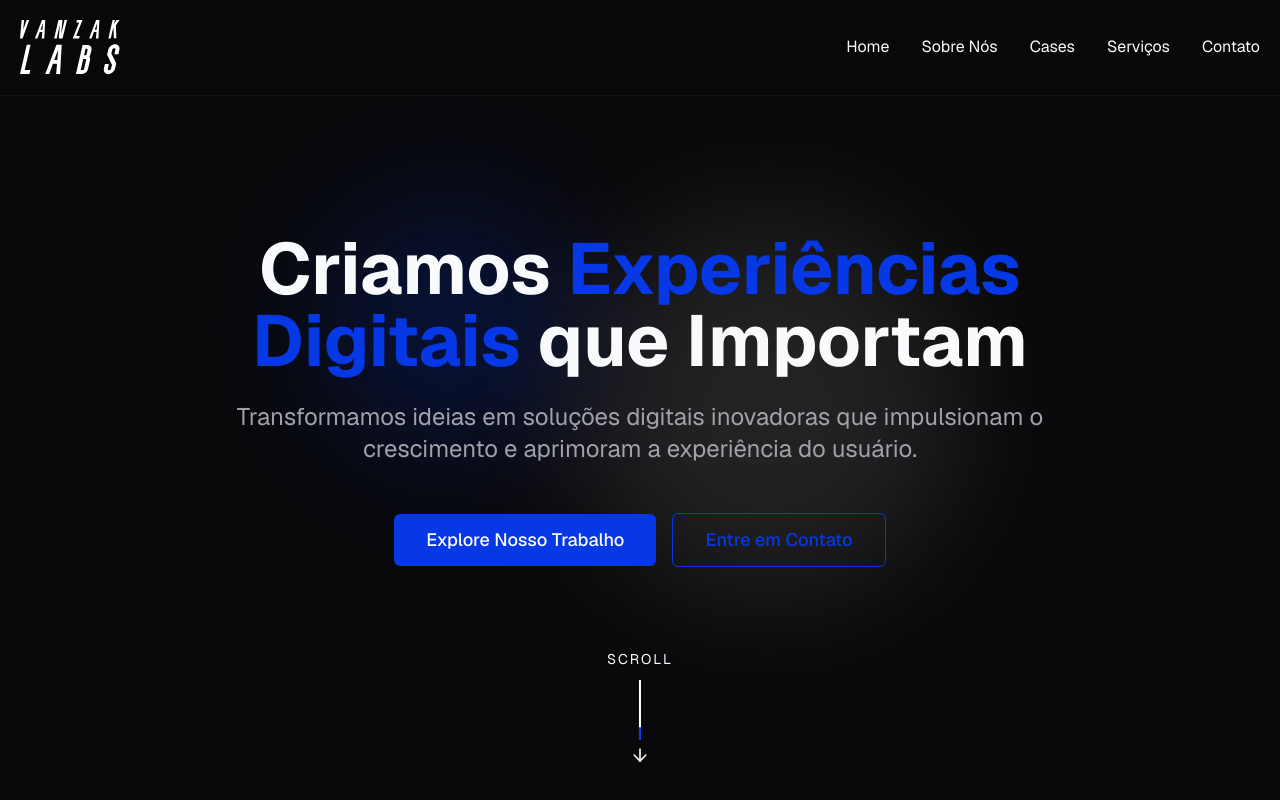
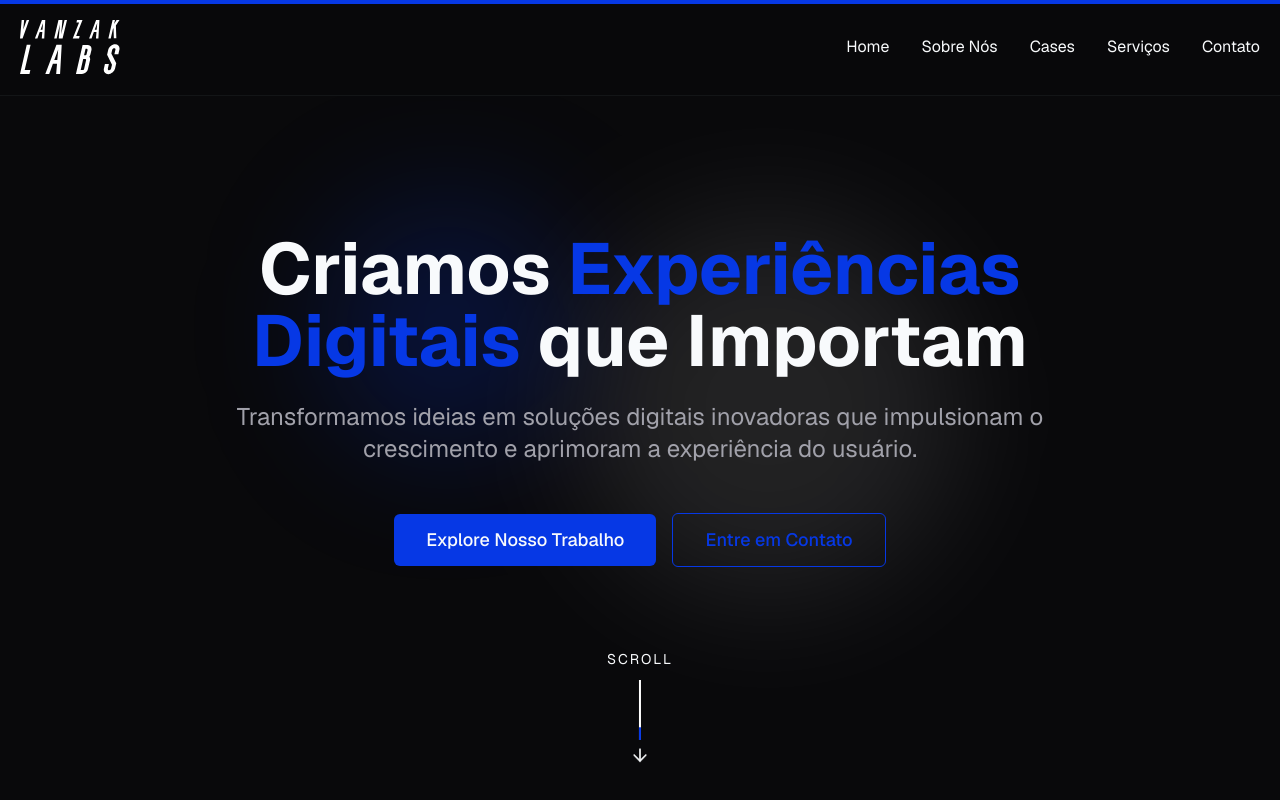
Before and after one commit to annaclaraf/vanzak-redesign, a Next.js app: page / in a window 1280 px wide. Shown: the top 800 px of the page. Built offline with nearby package versions, Linux system fonts and the light colour scheme.

Commit message:
feat: add progress scroll component for visualizing scroll progress

```diff
--- a/src/app/layout.tsx
+++ b/src/app/layout.tsx
@@ -3,6 +3,7 @@
 import { CustomCursor } from "@/components/custom-cursor";
 import { Header } from "@/components/header";
 import { Footer } from "@/components/footer";
+import { ProgressScroll } from "@/components/progress-scroll";
 import "./globals.css";
 
 const geistSans = Geist({
@@ -24,6 +25,7 @@
   return (
     <html lang="pt-BR">
       <body className={`${geistSans.variable} ${geistMono.variable} antialiased font-[family-name:var(--font-geist-sans)] bg-dark text-light`}>
+        <ProgressScroll />
         <CustomCursor />
         <Header />
         {children}
--- /dev/null
+++ b/src/components/progress-scroll.tsx
@@ -0,0 +1,14 @@
+"use client";
+
+import { motion, useScroll } from "framer-motion";
+
+export function ProgressScroll() {
+  const { scrollYProgress } = useScroll();
+
+  return (
+    <motion.div
+      className="fixed top-0 left-0 right-0 h-1 bg-primary z-100 origin-left"
+      style={{ scaleX: scrollYProgress }}
+    />
+  );
+}
```
